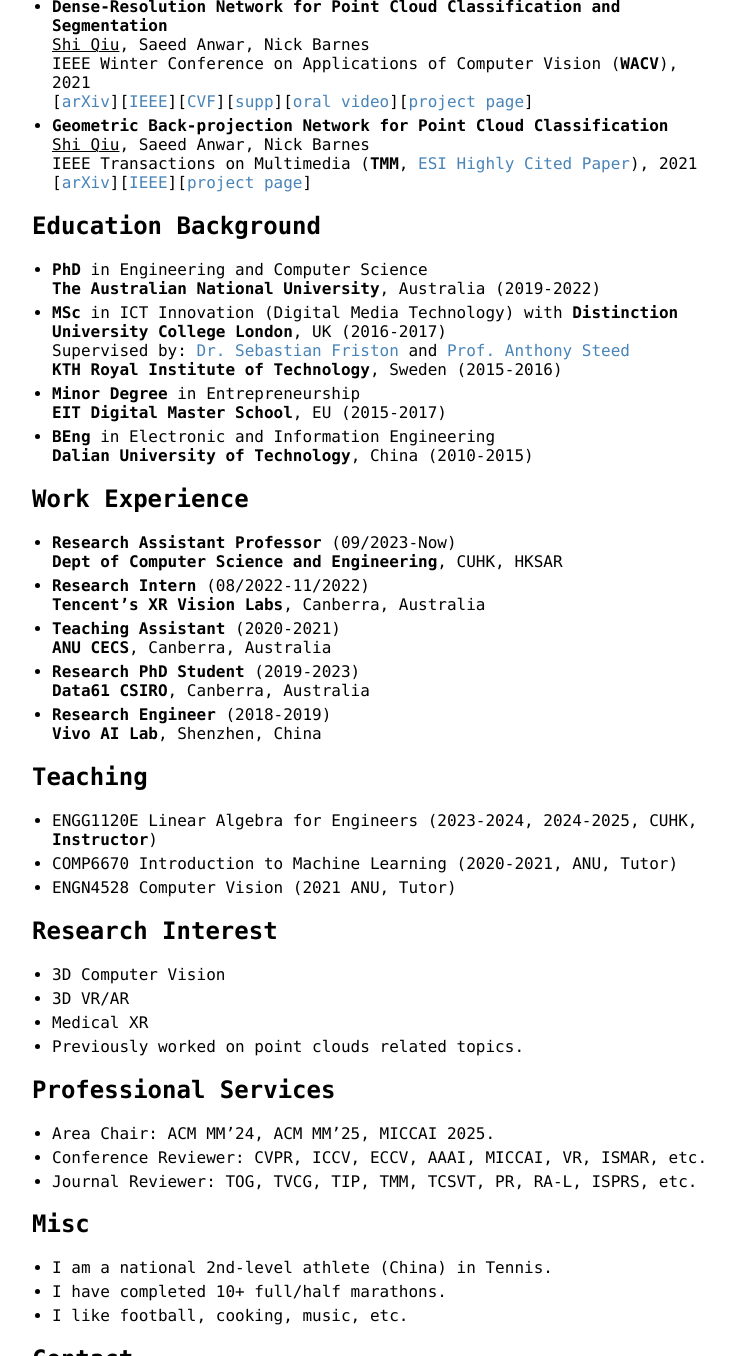
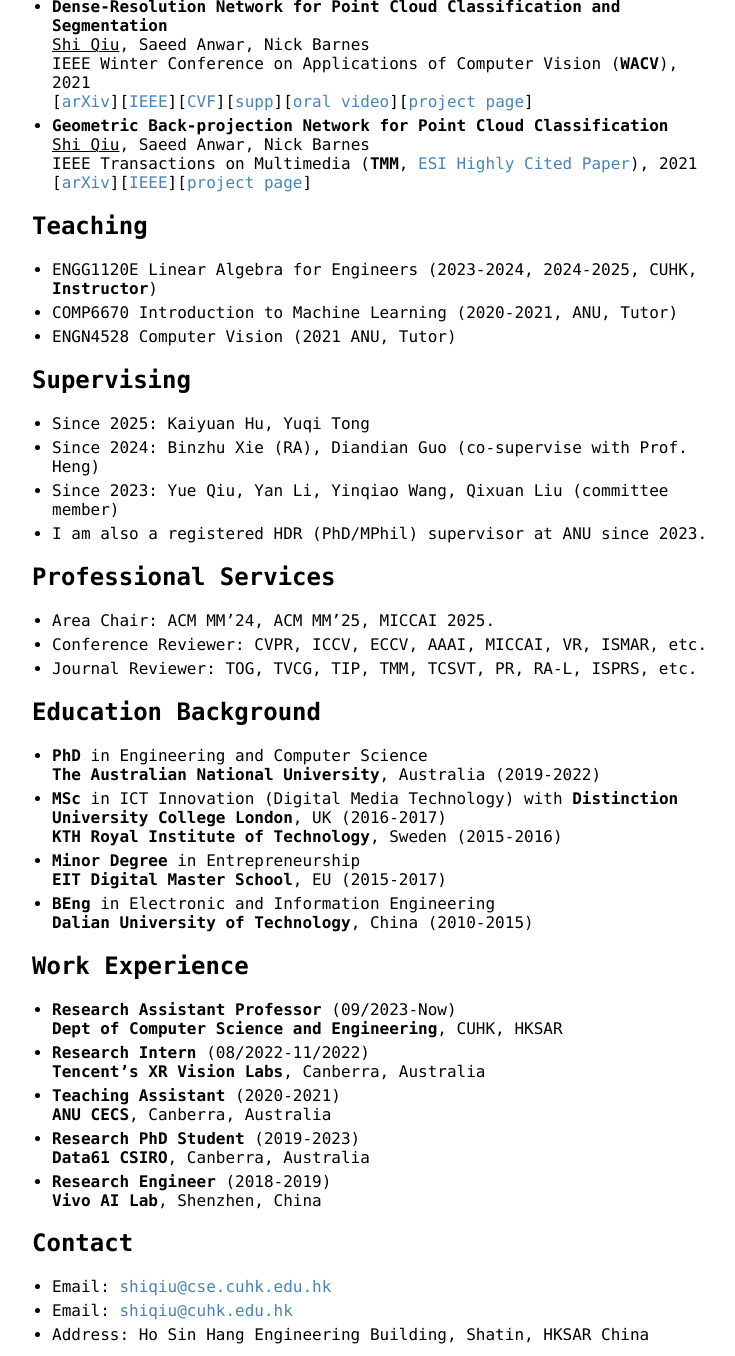
Before and after one commit to ShiQiu0419/ShiQiu0419.github.io, a Jekyll site: the page built from index.md, in a window 1280 px wide and 1400 px high, scrolled down 2591 px, cut to the strip 0-1356 px from the top of the window. Shown: the whole strip, without its empty margins (258-993 px from the left). Built offline with Jekyll 4.4.1, drawn with Linux system fonts in a browser that asks for light colours; our own code applies the rules of GitHub Pages for plain Markdown files.

Commit message:
Update index.md

```diff
--- a/index.md
+++ b/index.md
@@ -103,12 +103,27 @@
 IEEE Transactions on Multimedia (**TMM**, [ESI Highly Cited Paper](https://www.webofscience.com/wos/woscc/full-record/WOS:000778959200013)), 2021
 [[arXiv](https://arxiv.org/abs/1911.12885)][[IEEE](https://ieeexplore.ieee.org/document/9410405)][[project page](https://github.com/ShiQiu0419/GFNet)]
 
+## Teaching
+* ENGG1120E Linear Algebra for Engineers (2023-2024, 2024-2025, CUHK, **Instructor**)
+* COMP6670 Introduction to Machine Learning (2020-2021, ANU, Tutor)
+* ENGN4528 Computer Vision (2021 ANU, Tutor)
+
+## Supervising
+* Since 2025: Kaiyuan Hu, Yuqi Tong
+* Since 2024: Binzhu Xie (RA), Diandian Guo (co-supervise with Prof. Heng)
+* Since 2023: Yue Qiu, Yan Li, Yinqiao Wang, Qixuan Liu (committee member)
+* I am also a registered HDR (PhD/MPhil) supervisor at ANU since 2023.
+
+## Professional Services
+* Area Chair: ACM MM'24, ACM MM'25, MICCAI 2025.
+* Conference Reviewer: CVPR, ICCV, ECCV, AAAI, MICCAI, VR, ISMAR, etc.
+* Journal Reviewer: TOG, TVCG, TIP, TMM, TCSVT, PR, RA-L, ISPRS, etc.
+
 ## Education Background
 * **PhD** in Engineering and Computer Science
 **The Australian National University**, Australia (2019-2022)
 * **MSc** in ICT Innovation (Digital Media Technology) with **Distinction**
 **University College London**, UK (2016-2017)
-Supervised by: [Dr. Sebastian Friston](https://wp.cs.ucl.ac.uk/sebastianfriston/) and [Prof. Anthony Steed](https://wp.cs.ucl.ac.uk/anthonysteed/)
 **KTH Royal Institute of Technology**, Sweden (2015-2016)
 * **Minor Degree** in Entrepreneurship
 **EIT Digital Master School**, EU (2015-2017)
@@ -127,27 +142,6 @@
 * **Research Engineer** (2018-2019)
 **Vivo AI Lab**, Shenzhen, China
 
-## Teaching
-* ENGG1120E Linear Algebra for Engineers (2023-2024, 2024-2025, CUHK, **Instructor**)
-* COMP6670 Introduction to Machine Learning (2020-2021, ANU, Tutor)
-* ENGN4528 Computer Vision (2021 ANU, Tutor)
-
-## Research Interest
-* 3D Computer Vision
-* 3D VR/AR
-* Medical XR
-* Previously worked on point clouds related topics.
-
-## Professional Services
-* Area Chair: ACM MM'24, ACM MM'25, MICCAI 2025.
-* Conference Reviewer: CVPR, ICCV, ECCV, AAAI, MICCAI, VR, ISMAR, etc.
-* Journal Reviewer: TOG, TVCG, TIP, TMM, TCSVT, PR, RA-L, ISPRS, etc.
-
-## Misc
-* I am a national 2nd-level athlete (China) in Tennis.
-* I have completed 10+ full/half marathons.
-* I like football, cooking, music, etc.
-
 ## Contact
 * Email: [shiqiu@cse.cuhk.edu.hk](mailto:shiqiu@cse.cuhk.edu.hk)
 * Email: [shiqiu@cuhk.edu.hk](mailto:shiqiu@cuhk.edu.hk)
```
